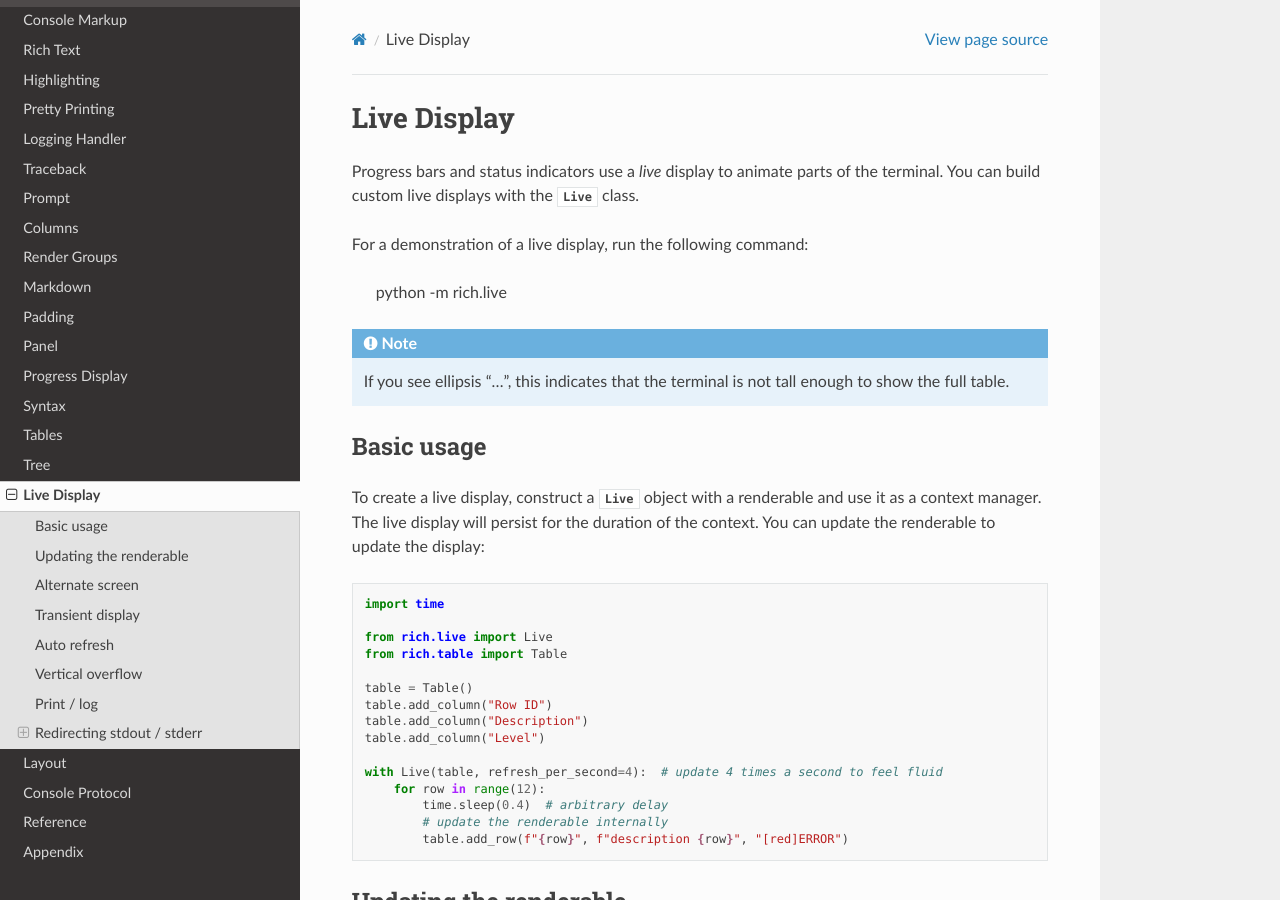
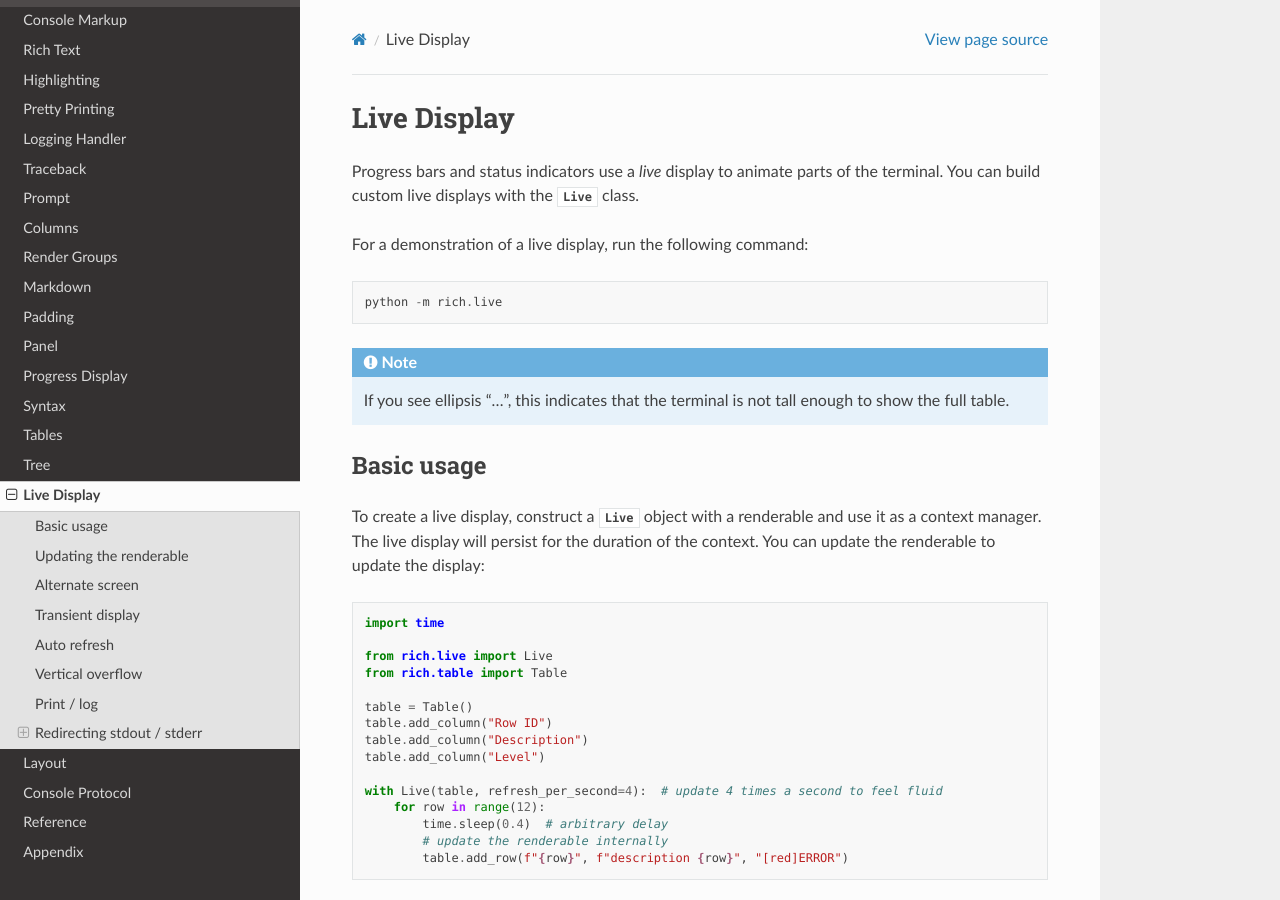
Before and after one commit to Textualize/rich, a Sphinx documentation site: the page built from docs/source/live.rst, in a window 1280 px wide and 900 px high. Built offline with Sphinx 7.4.7 and the Read the Docs theme 2.0.0, drawn with Linux system fonts in a browser that asks for light colours.

```diff
--- a/docs/source/live.rst
+++ b/docs/source/live.rst
@@ -5,7 +5,7 @@ Live Display
 
 Progress bars and status indicators use a *live* display to animate parts of the terminal. You can build custom live displays with the :class:`~rich.live.Live` class.
 
-For a demonstration of a live display, run the following command:
+For a demonstration of a live display, run the following command::
 
     python -m rich.live
 
```
